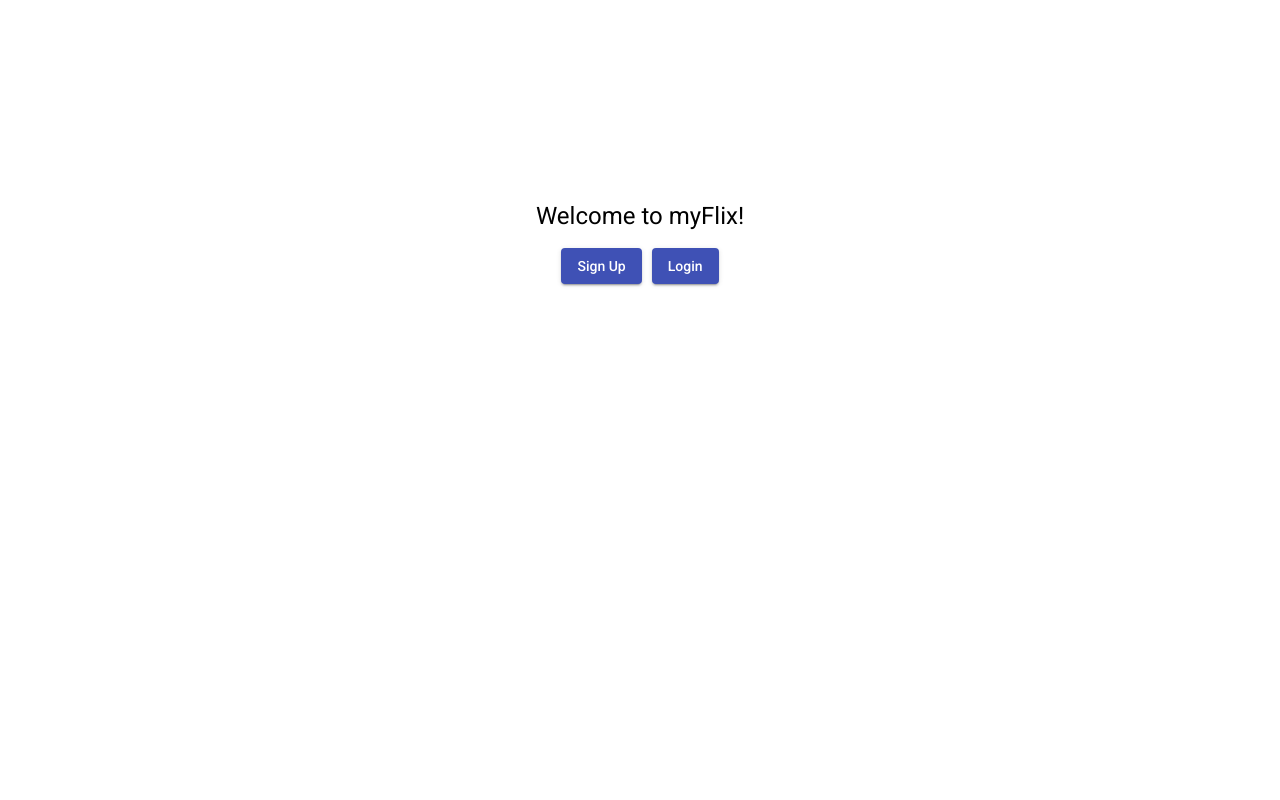
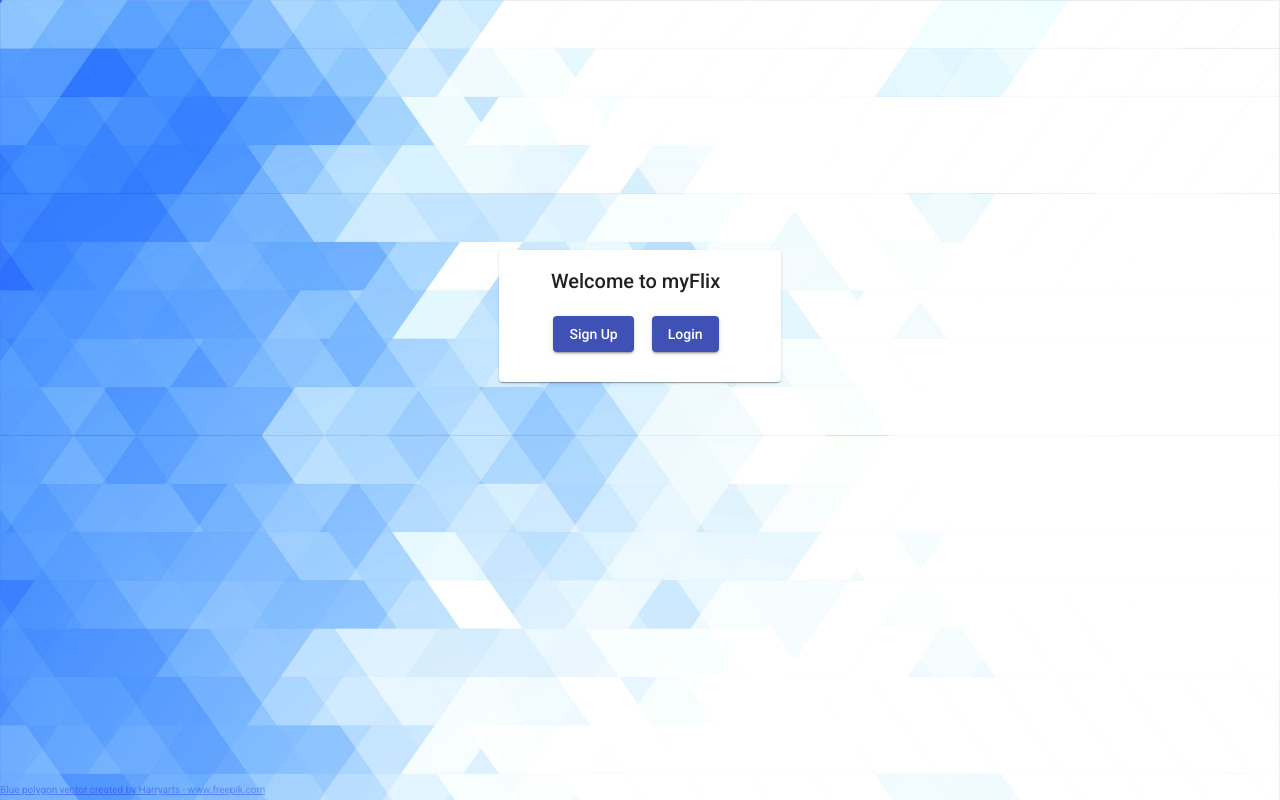
Before and after one commit to khurdt/movie-app-angular-client, an Angular app: page / in a window 1280 px wide. Built offline with nearby package versions, Linux system fonts and the light colour scheme.

Commit message:
updated cors policy and background picture

```diff
--- a/src/app/app.component.html
+++ b/src/app/app.component.html
@@ -1,11 +1,17 @@
-<div class="main-page">
-  <h1>
-    Welcome to myFlix!
-  </h1>
+<body class="login-image">
+  <mat-card class="welcome-card">
+    <mat-card-header class="welcome-title">
+      <mat-card-title>Welcome to myFlix</mat-card-title>
+    </mat-card-header>
+    <mat-card-actions>
       <button mat-raised-button (click)="openUserRegistrationDialog()" style="margin-right: 10px;" color="primary">
         Sign Up
       </button>
       <button mat-raised-button (click)="openUserLoginDialog()" color="primary">
         Login
       </button>
-</div>
+    </mat-card-actions>
+  </mat-card>
+  <a class="freepick" href='https://www.freepik.com/vectors/blue-polygon'>Blue polygon vector created by Harryarts -
+    www.freepik.com</a>
+</body>
--- a/src/app/fetch-api-data.service.ts
+++ b/src/app/fetch-api-data.service.ts
@@ -145,6 +145,7 @@ export class FetchApiDataService {
 
   private extractResponseUserToken(res: any): any {
     const data = res;
+    console.log(data);
     localStorage.setItem('token', data.token);
     localStorage.setItem('user', data.user.username);
     return data || {};
--- a/src/app/user-login-form/user-login-form.component.html
+++ b/src/app/user-login-form/user-login-form.component.html
@@ -6,13 +6,13 @@
     <form class="log-reg-form">
       <div>
         <mat-form-field class="log-reg-input">
-          <input matInput [(ngModel)]="loginData.Username" placeholder="Username" type="text" name="Username"
+          <input matInput [(ngModel)]="loginData.username" placeholder="Username" type="text" name="Username"
             required />
         </mat-form-field>
       </div>
       <div>
         <mat-form-field class="log-reg-input">
-          <input matInput [(ngModel)]="loginData.Password" placeholder="Password" type="password" name="Password"
+          <input matInput [(ngModel)]="loginData.password" placeholder="Password" type="password" name="Password"
             required />
         </mat-form-field>
       </div>
--- a/src/app/user-login-form/user-login-form.component.ts
+++ b/src/app/user-login-form/user-login-form.component.ts
@@ -20,12 +20,15 @@ export class UserLoginFormComponent implements OnInit {
   }
 
   @Input() loginData = {
-    Username: '',
-    Password: ''
+    username: '',
+    password: ''
   }
 
   userLogin(): void {
-    this.fetchApiData.userLogIn(this.loginData).subscribe((result) => {
+    this.fetchApiData.userLogIn({
+      username: this.loginData.username,
+      password: this.loginData.password
+    }).subscribe((result) => {
       this.dialogRef.close();
       this.snackBar.open(result, 'OK', {
         duration: 2000
--- a/src/app/user-registration-form/user-registration-form.component.html
+++ b/src/app/user-registration-form/user-registration-form.component.html
@@ -5,17 +5,17 @@
   <mat-card-content>
     <form class="log-reg-form">
       <mat-form-field class="log-reg-input">
-        <input matInput [(ngModel)]="userData.Username" placeholder="Username" type="text" name="Username" required />
+        <input matInput [(ngModel)]="userData.username" placeholder="Username" type="text" name="Username" required />
       </mat-form-field>
       <mat-form-field class="log-reg-input">
-        <input matInput [(ngModel)]="userData.Password" type="password" placeholder="Password" name="Password"
+        <input matInput [(ngModel)]="userData.password" type="password" placeholder="Password" name="Password"
           required />
       </mat-form-field>
       <mat-form-field class="log-reg-input">
-        <input matInput [(ngModel)]="userData.Email" type="email" placeholder="Email" name="Email" required />
+        <input matInput [(ngModel)]="userData.email" type="email" placeholder="Email" name="Email" required />
       </mat-form-field>
       <mat-form-field class="log-reg-input">
-        <input matInput [(ngModel)]="userData.Birthday" type="date" placeholder="Birthday (optional)" name="Birthday" />
+        <input matInput [(ngModel)]="userData.birthday" type="date" placeholder="Birthday (optional)" name="Birthday" />
       </mat-form-field>
     </form>
   </mat-card-content>
--- a/src/app/user-registration-form/user-registration-form.component.ts
+++ b/src/app/user-registration-form/user-registration-form.component.ts
@@ -18,10 +18,10 @@ import { MatSnackBar } from '@angular/material/snack-bar';
 export class UserRegistrationFormComponent implements OnInit {
 
   @Input() userData = {
-    Username: '',
-    Password: '',
-    Email: '',
-    Birthday: ''
+    username: '',
+    password: '',
+    email: '',
+    birthday: ''
   }
 
   constructor(
@@ -30,12 +30,16 @@ export class UserRegistrationFormComponent implements OnInit {
     public snackBar: MatSnackBar
   ) { }
 
-  ngOnInit(): void {
-  }
+  ngOnInit(): void { }
 
   // This is the function responsible for sending the form inputs to the backend
   registerUser(): void {
-    this.fetchApiData.userRegistration(this.userData).subscribe((result) => {
+    this.fetchApiData.userRegistration({
+      username: this.userData.username,
+      password: this.userData.password,
+      email: this.userData.email,
+      birthday: this.userData.birthday
+    }).subscribe((result) => {
       // Logic for a successful user registration goes here! (To be implemented)
       this.dialogRef.close(); //this will close the modal on success!
       this.snackBar.open(result, 'OK', {
--- a/src/styles.scss
+++ b/src/styles.scss
@@ -41,9 +41,38 @@ body {
   font-family: Roboto, "Helvetica Neue", sans-serif;
 }
 
-.main-page {
-  padding-top: 200px;
+.login-image {
+  position: absolute;
+  left: 0;
+  right: 0;
+  top: 0;
+  bottom: 0;
+  color: #fff;
+  background-image: url("./assets/images/login-background.jpg");
+  background-size: 100%;
+  background-size: cover;
+}
+
+.welcome-card {
+  margin: auto;
+  width: 250px;
+  height: 100px;
   text-align: center;
+  margin-top: 250px;
+}
+
+.welcome-title {
+  padding: 5px;
+  margin-left: 15px;
+  margin-right: auto;
+}
+
+.freepick {
+  position: absolute;
+  bottom: 0;
+  left: 0;
+  opacity: 0.3;
+  font-size: 10px;
 }
 
 .log-reg-button {
```
Also changed, not shown: src/assets/images/login-background.jpg (added), 1 other file (tests, documents, lock files or other folders). Lines whose indentation alone changed are shown as unchanged.
